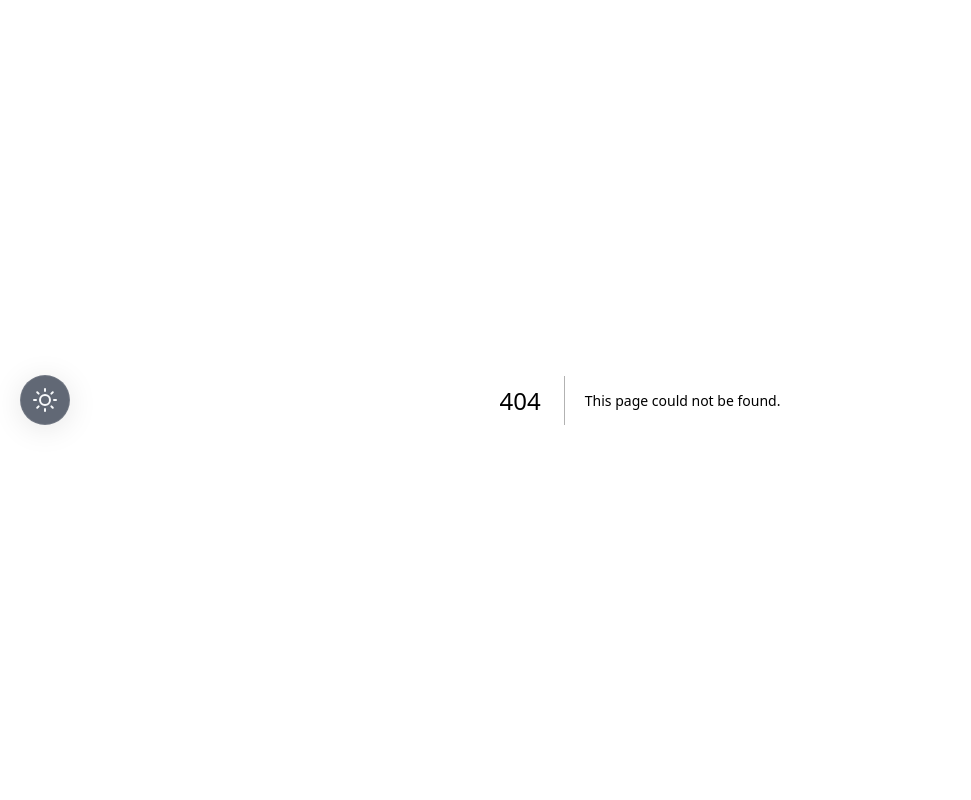
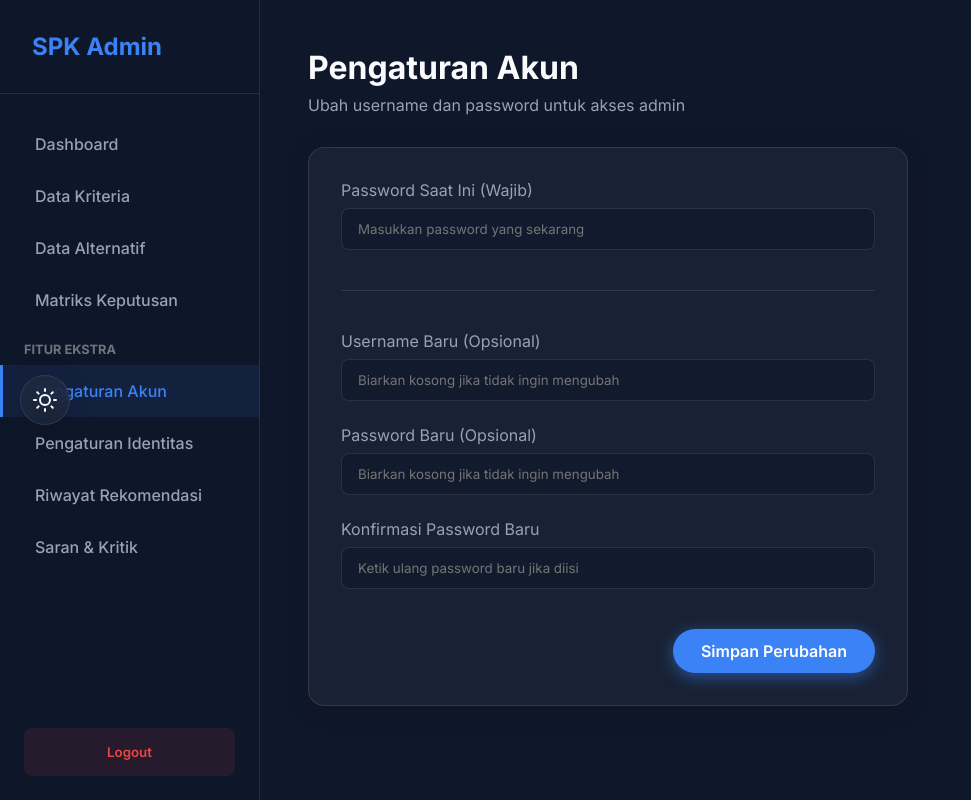
Before and after one commit to adamabatikay-dev/satyakarsa, a Next.js app: page /admin/akun in a window 1280 px wide. Before the commit this address had no page. Shown: the whole page, without its empty margins (0-971 px from the left). Built offline with nearby package versions, Linux system fonts and the light colour scheme; sample sign-in values are in the browser's storage.

Commit message:
Update dari pengguna

```diff
--- /dev/null
+++ b/app/admin/akun/page.jsx
@@ -0,0 +1,141 @@
+'use client';
+
+import { useState } from 'react';
+import { useRouter } from 'next/navigation';
+import styles from '../layout.module.css';
+
+export default function AdminAkun() {
+  const [currentPassword, setCurrentPassword] = useState('');
+  const [newUsername, setNewUsername] = useState('');
+  const [newPassword, setNewPassword] = useState('');
+  const [confirmPassword, setConfirmPassword] = useState('');
+
+  const [loading, setLoading] = useState(false);
+  const [message, setMessage] = useState('');
+  const [error, setError] = useState('');
+
+  const router = useRouter();
+
+  const handleUpdate = async (e) => {
+    e.preventDefault();
+    setError('');
+    setMessage('');
+
+    if (newPassword && newPassword !== confirmPassword) {
+      setError('Password baru dan konfirmasi password tidak cocok');
+      return;
+    }
+
+    setLoading(true);
+
+    try {
+      const res = await fetch('/api/auth/update', {
+        method: 'PUT',
+        headers: { 'Content-Type': 'application/json' },
+        body: JSON.stringify({ currentPassword, newUsername, newPassword })
+      });
+
+      const data = await res.json();
+
+      if (res.ok && data.success) {
+        setMessage('Akun berhasil diperbarui. Silakan login kembali.');
+        setCurrentPassword('');
+        setNewUsername('');
+        setNewPassword('');
+        setConfirmPassword('');
+
+        // Log user out if password/username changed
+        setTimeout(() => {
+          localStorage.removeItem('admin_auth');
+          router.push('/admin/login');
+        }, 2000);
+      } else {
+        setError(data.message || 'Gagal memperbarui akun');
+      }
+    } catch (err) {
+      setError('Terjadi kesalahan koneksi');
+    } finally {
+      setLoading(false);
+    }
+  };
+
+  return (
+    <div>
+      <div className={styles.pageHeader}>
+        <h1 className={styles.pageTitle}>Pengaturan Akun</h1>
+        <p className={styles.pageSubtitle}>Ubah username dan password untuk akses admin</p>
+      </div>
+
+      <div className="glass-panel" style={{ padding: '2rem', maxWidth: '600px' }}>
+        {error && (
+          <div style={{ padding: '1rem', background: 'rgba(239, 68, 68, 0.1)', color: '#ef4444', borderRadius: '8px', marginBottom: '1.5rem' }}>
+            {error}
+          </div>
+        )}
+
+        {message && (
+          <div style={{ padding: '1rem', background: 'rgba(34, 197, 94, 0.1)', color: '#4ade80', borderRadius: '8px', marginBottom: '1.5rem' }}>
+            {message}
+          </div>
+        )}
+
+        <form onSubmit={handleUpdate} style={{ display: 'flex', flexDirection: 'column', gap: '1.5rem' }}>
+
+          <div>
+            <label style={{ display: 'block', marginBottom: '0.5rem', color: 'var(--text-muted)' }}>Password Saat Ini (Wajib)</label>
+            <input
+              type="password"
+              className="input-field"
+              value={currentPassword}
+              onChange={(e) => setCurrentPassword(e.target.value)}
+              required
+              placeholder="Masukkan password yang sekarang"
+            />
+          </div>
+
+          <div style={{ height: '1px', background: 'var(--card-border)', margin: '1rem 0' }}></div>
+
+          <div>
+            <label style={{ display: 'block', marginBottom: '0.5rem', color: 'var(--text-muted)' }}>Username Baru (Opsional)</label>
+            <input
+              type="text"
+              className="input-field"
+              value={newUsername}
+              onChange={(e) => setNewUsername(e.target.value)}
+              placeholder="Biarkan kosong jika tidak ingin mengubah"
+            />
+          </div>
+
+          <div>
+            <label style={{ display: 'block', marginBottom: '0.5rem', color: 'var(--text-muted)' }}>Password Baru (Opsional)</label>
+            <input
+              type="password"
+              className="input-field"
+              value={newPassword}
+              onChange={(e) => setNewPassword(e.target.value)}
+              placeholder="Biarkan kosong jika tidak ingin mengubah"
+            />
+          </div>
+
+          <div>
+            <label style={{ display: 'block', marginBottom: '0.5rem', color: 'var(--text-muted)' }}>Konfirmasi Password Baru</label>
+            <input
+              type="password"
+              className="input-field"
+              value={confirmPassword}
+              onChange={(e) => setConfirmPassword(e.target.value)}
+              placeholder="Ketik ulang password baru jika diisi"
+            />
+          </div>
+
+          <div style={{ display: 'flex', justifyContent: 'flex-end', marginTop: '1rem' }}>
+            <button type="submit" className="btn-primary" disabled={loading}>
+              {loading ? 'Menyimpan...' : 'Simpan Perubahan'}
+            </button>
+          </div>
+
+        </form>
+      </div>
+    </div>
+  );
+}
--- a/app/admin/layout.jsx
+++ b/app/admin/layout.jsx
@@ -46,6 +46,7 @@ export default function AdminLayout({ children }) {
 
           <div style={{ marginTop: '1rem', marginBottom: '0.5rem', color: 'rgba(255,255,255,0.4)', fontSize: '0.8rem', textTransform: 'uppercase', paddingLeft: '1.5rem', fontWeight: 'bold' }}>Fitur Ekstra</div>
 
+          <Link href="/admin/akun" className={pathname === '/admin/akun' ? styles.active : ''}>Pengaturan Akun</Link>
           <Link href="/admin/identitas" className={pathname === '/admin/identitas' ? styles.active : ''}>Pengaturan Identitas</Link>
           <Link href="/admin/riwayat" className={pathname === '/admin/riwayat' ? styles.active : ''}>Riwayat Rekomendasi</Link>
           <Link href="/admin/feedback" className={pathname === '/admin/feedback' ? styles.active : ''}>Saran & Kritik</Link>
--- a/package.json
+++ b/package.json
@@ -11,6 +11,7 @@
   },
   "dependencies": {
     "@prisma/client": "^5.10.2",
+    "bcryptjs": "^3.0.3",
     "next": "14.1.0",
     "react": "^18",
     "react-dom": "^18",
```
Also changed, not shown: app/admin/login/page.jsx (+17 -7 lines), app/api/auth/login/route.js (added, +28 -0 lines), app/api/auth/update/route.js (added, +37 -0 lines), app/api/auth/verify/route.js (added, +27 -0 lines), components/PasswordModal.jsx (+23 -7 lines), prisma/seedAdmin.js (added, +32 -0 lines), 2 other files (tests, documents, lock files or other folders).
